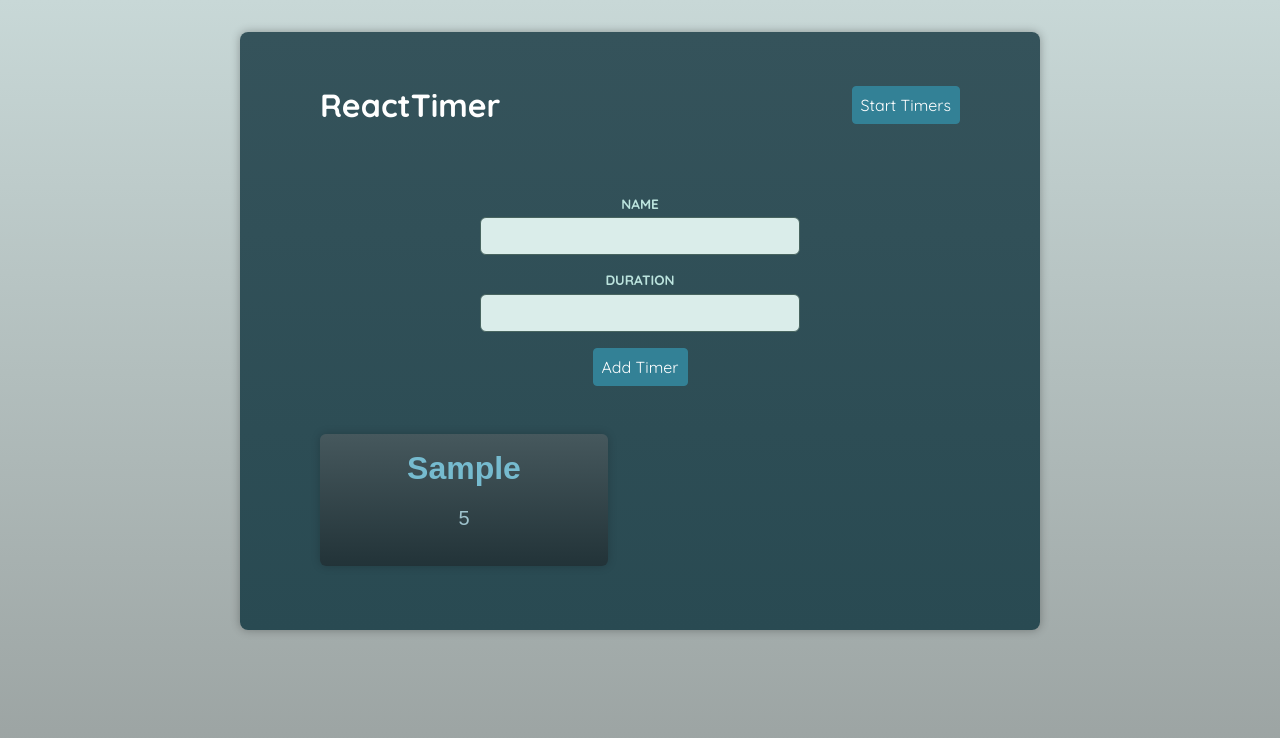
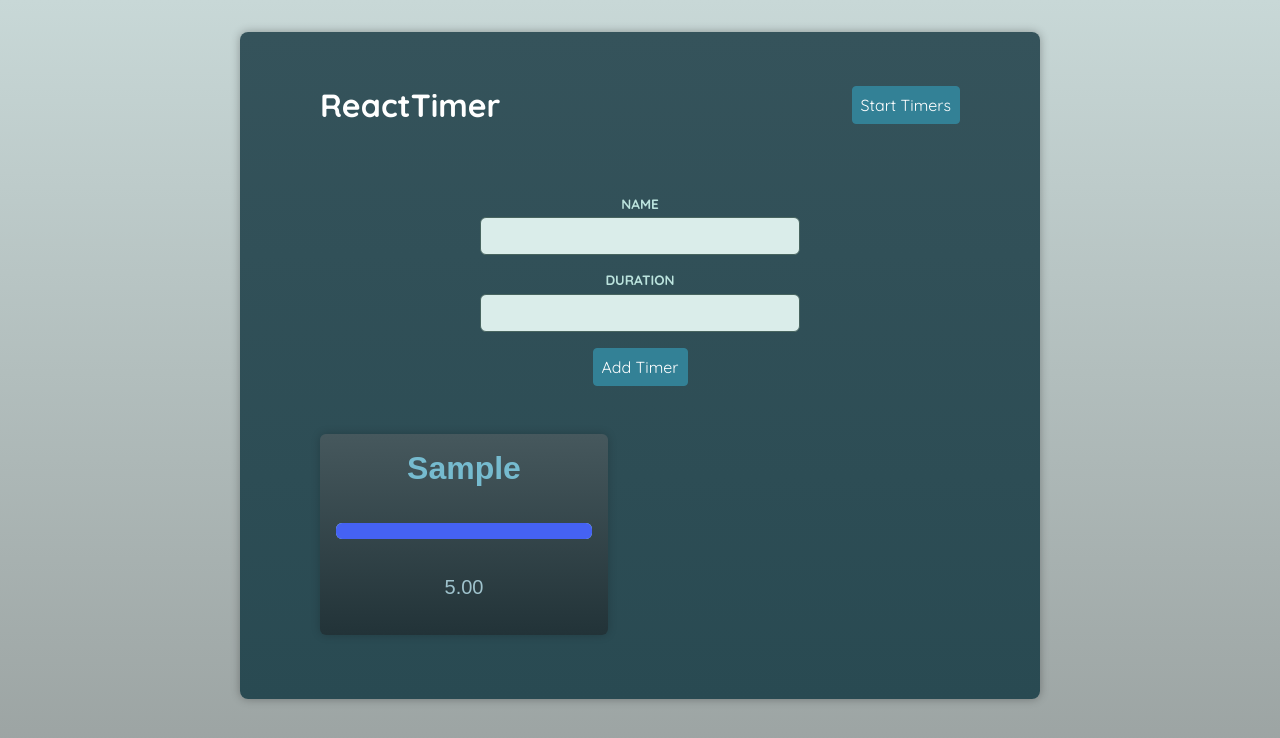
Before and after one commit to prantomollick/React-TypeScript-Essential, a React (Vite) app: page / in a window 1280 px wide. Both pictures are taken after typing "Sample", "5" into the empty fields and a click on the button "Add Timer". Shown: the top 738 px of the page. Built offline with nearby package versions, Linux system fonts and the light colour scheme; a web font is replaced by a local one.

Commit message:
add timmer function included

```diff
--- a/src/components/AddTimer.tsx
+++ b/src/components/AddTimer.tsx
@@ -10,6 +10,11 @@
 
   function handleSaveTimer(data: unknown) {
     const extractedData = data as { name: string; duration: string };
+
+    if (extractedData.name === "" && extractedData.duration === "") {
+      return;
+    }
+
     addTimer({ name: extractedData.name, duration: +extractedData.duration });
     // console.log(extractedData);
     form.current?.clear();
--- a/src/components/Timer.tsx
+++ b/src/components/Timer.tsx
@@ -1,13 +1,48 @@
+import { useEffect, useRef, useState } from "react";
 import type { Timer } from "../store/timers-context";
 import Container from "./ui/Container";
+import { useTimersContext } from "../store/useTimersContext";
 
 type TimerProps = Timer;
 
 function Timer({ name, duration }: TimerProps) {
+  const interval = useRef<number | null>(null);
+  const [remainingTime, setRemainingTime] = useState(duration * 1000);
+  const { isRunning } = useTimersContext();
+
+  if (remainingTime <= 0 && interval.current) {
+    clearInterval(interval.current);
+  }
+
+  useEffect(() => {
+    let timer: number;
+    if (isRunning) {
+      timer = setInterval(() => {
+        setRemainingTime((prevTime) => {
+          if (prevTime <= 1) {
+            return prevTime;
+          }
+
+          return prevTime - 50;
+        });
+      }, 50);
+      interval.current = timer;
+    } else if (interval.current) {
+      clearInterval(interval.current);
+    }
+
+    return () => clearInterval(timer);
+  }, [isRunning]);
+
+  const formattedRemainingTime = (remainingTime / 1000).toFixed(2);
+
   return (
     <Container as="article">
       <h2>{name}</h2>
-      <p>{duration}</p>
+      <p>
+        <progress max={duration * 1000} value={remainingTime} />
+      </p>
+      <p>{formattedRemainingTime}</p>
     </Container>
   );
 }
```
